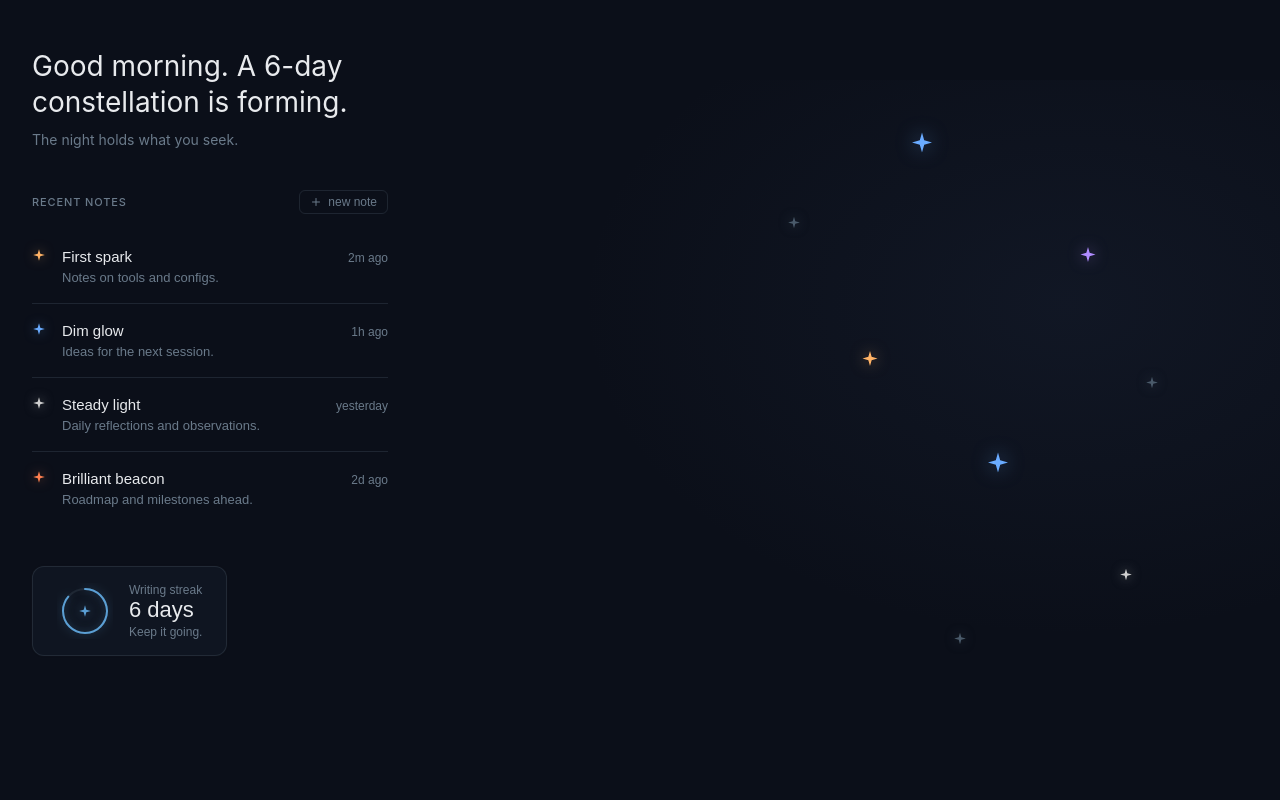
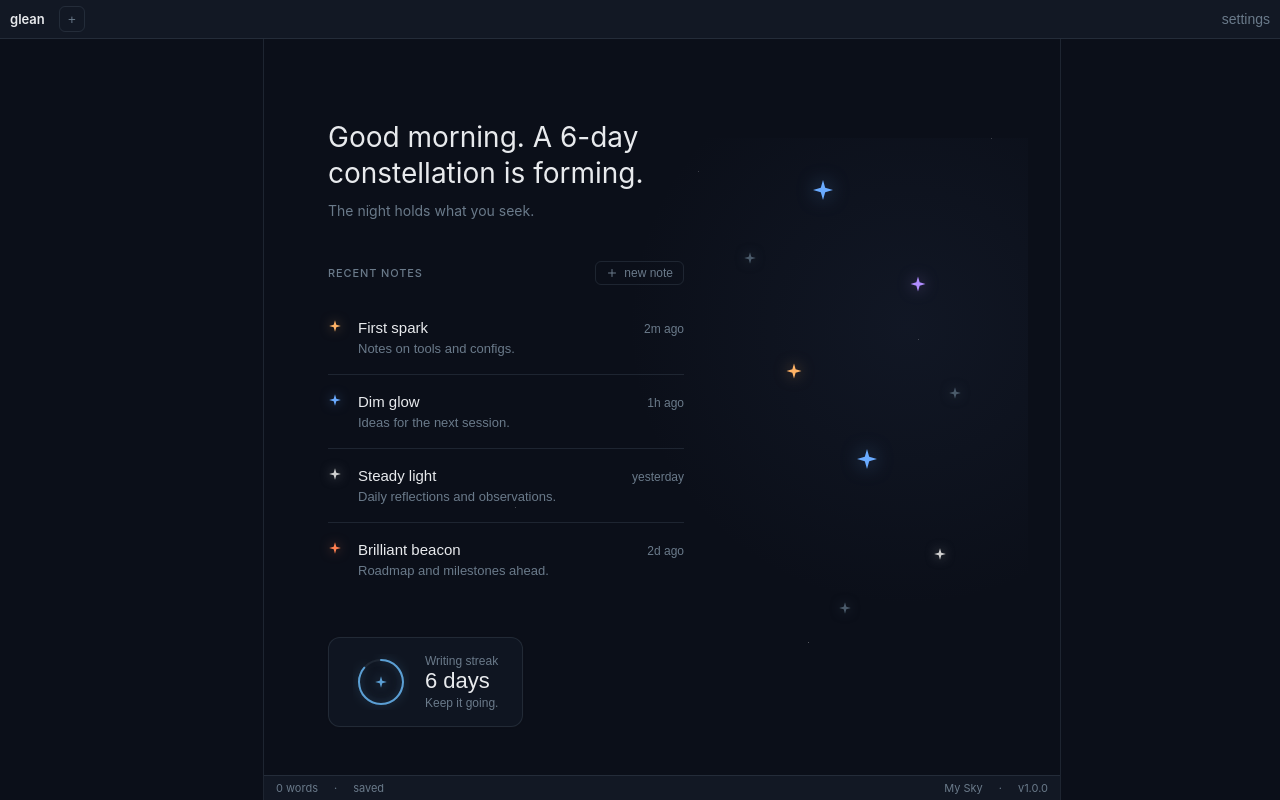
Before and after one commit to rokuroo171/glean, a React (Vite) app in the folder frontend/: page / in a window 1280 px wide. Built offline with nearby package versions, Linux system fonts and the light colour scheme.

Commit message:
feat(workspace): shell with tab bar, greeter, and read-only note pane

```diff
--- a/frontend/src/App.jsx
+++ b/frontend/src/App.jsx
@@ -1,20 +1,24 @@
-import { useState, useEffect, useCallback, useRef } from 'react'
-import { AnimatePresence } from 'motion/react'
-import Home from './components/Home'
-import Sky from './components/Sky'
+import { useState, useEffect, useCallback } from 'react'
+import Workspace from './components/Workspace'
+import NewNotePrompt from './components/NewNotePrompt'
 import StatsOverlay from './components/StatsOverlay'
 import { colors } from './lib/theme'
 
 const wails = window.go?.main
 
-async function getNotes() {
-  if (wails) return wails.App.GetNotes()
-  return [
+const MOCK_NOTES = [
   { id: '1', title: 'First spark', body: 'Notes on tools and configs.', created_at: new Date(Date.now() - 120000).toISOString(), last_visited: new Date(Date.now() - 120000).toISOString(), visit_count: 1, last_manual_water: null, world_x: 0, world_y: 0, positioned: true, stage: 'faintspeck', species: 'warm' },
   { id: '2', title: 'Dim glow', body: 'Ideas for the next session.', created_at: new Date(Date.now() - 3600000).toISOString(), last_visited: new Date(Date.now() - 3600000).toISOString(), visit_count: 3, last_manual_water: null, world_x: 18, world_y: 0, positioned: true, stage: 'dimstar', species: 'cool' },
   { id: '3', title: 'Steady light', body: 'Daily reflections and observations.', created_at: new Date(Date.now() - 86400000).toISOString(), last_visited: new Date(Date.now() - 86400000).toISOString(), visit_count: 7, last_manual_water: null, world_x: -18, world_y: 8, positioned: true, stage: 'steadystar', species: 'neutral' },
   { id: '4', title: 'Brilliant beacon', body: 'Roadmap and milestones ahead.', created_at: new Date(Date.now() - 172800000).toISOString(), last_visited: new Date(Date.now() - 172800000).toISOString(), visit_count: 25, last_manual_water: null, world_x: 36, world_y: 8, positioned: true, stage: 'brilliantstar', species: 'hot' },
 ]
+
+// Mock-created notes survive loadSky refetches.
+let mockCreated = []
+
+async function getNotes() {
+  if (wails) return wails.App.GetNotes()
+  return [...MOCK_NOTES, ...mockCreated]
 }
 
 async function getTrails() {
@@ -38,21 +42,25 @@ async function getStats() {
   }
 }
 
+async function getSkyName() {
+  if (wails) return wails.App.GetSkyName()
+  return 'My Sky'
+}
+
 export default function App() {
-  const [view, setView] = useState('home')
   const [notes, setNotes] = useState([])
   const [trails, setTrails] = useState([])
-  const [selectedNote, setSelectedNote] = useState(null)
   const [stats, setStats] = useState(null)
   const [showStats, setShowStats] = useState(false)
-  const [pendingNoteId, setPendingNoteId] = useState(null)
-  const [pendingNewNote, setPendingNewNote] = useState(false)
-  const stageUpRef = useRef(null)
-  const wishGlowRef = useRef(null)
+  const [noteBodies, setNoteBodies] = useState({})
+  const [skyName, setSkyName] = useState('My Sky')
+  const [showNewPrompt, setShowNewPrompt] = useState(false)
+  const [newNoteTitle, setNewNoteTitle] = useState('')
 
   useEffect(() => {
     loadSky()
     loadStats()
+    getSkyName().then(setSkyName)
   }, [])
 
   const loadSky = useCallback(async () => {
@@ -66,90 +74,56 @@ export default function App() {
     setStats(s)
   }, [])
 
-  const handleNoteClick = useCallback(async (noteId) => {
+  const handleOpenNote = useCallback(async (id) => {
     if (wails) {
-      const note = await wails.App.OpenNote(noteId)
-      setSelectedNote(note)
+      const note = await wails.App.OpenNote(id)
+      setNoteBodies(prev => ({ ...prev, [id]: note.body || '' }))
     } else {
-      const note = notes.find(n => n.id === noteId)
-      setSelectedNote(note)
+      const note = notes.find(n => n.id === id)
+      setNoteBodies(prev => ({ ...prev, [id]: note?.body || '' }))
     }
-  }, [notes])
+    loadSky()
+  }, [notes, loadSky])
 
-  const handleHomeNoteClick = useCallback(async (noteId) => {
-    setPendingNoteId(noteId)
-    setView('sky')
+  const handleCreate = useCallback(async (title, contextId) => {
+    let note
+    if (wails) {
+      note = await wails.App.CreateNote(title, contextId || '')
+    } else {
+      note = {
+        id: String(Date.now()),
+        title: title || 'Untitled',
+        body: '',
+        created_at: new Date().toISOString(),
+        last_visited: new Date().toISOString(),
+        visit_count: 0,
+        last_manual_water: null,
+        world_x: 0,
+        world_y: 0,
+        positioned: true,
+        stage: 'faintspeck',
+        species: 'warm',
+      }
+      mockCreated = [...mockCreated, note]
+    }
+    await handleOpenNote(note.id)
+    return note
+  }, [handleOpenNote])
+
+  const handleNewNote = useCallback(() => {
+    setNewNoteTitle('')
+    setShowNewPrompt(true)
   }, [])
 
-  const handleEnterSky = useCallback(() => {
-    setPendingNoteId(null)
-    setSelectedNote(null)
-    setView('sky')
-  }, [])
-
-  const handleNewNoteFromHome = useCallback(() => {
-    setPendingNoteId(null)
-    setSelectedNote(null)
-    setView('sky')
-    // Signal Sky to show new note prompt on entry
-    setPendingNewNote(true)
-  }, [])
-
-  const handleReturnHome = useCallback(() => {
-    setSelectedNote(null)
-    setShowStats(false)
-    setView('home')
-    loadSky()
-  }, [loadSky])
+  const handleCreateSubmit = useCallback(async () => {
+    await handleCreate(newNoteTitle)
+    setShowNewPrompt(false)
+  }, [handleCreate, newNoteTitle])
 
   const handleOpenStats = useCallback(async () => {
     await loadStats()
     setShowStats(true)
   }, [loadStats])
-
-  const handleSave = useCallback(async (id, title, body) => {
-    if (wails) await wails.App.SaveNote(id, title, body)
-    setSelectedNote(prev => prev ? { ...prev, title, body } : null)
-    loadSky()
-  }, [loadSky])
-
-  const handleWish = useCallback(async (id) => {
-    if (!wails) return false
-    // Capture old stage before wish (item 13, stage-up flourish)
-    const oldNote = notes.find(n => n.id === id)
-    const oldStage = oldNote?.stage
-    let ok = false
-    try { ok = await wails.App.WaterNote(id) } catch { return false }
-    if (!ok) return false // daily limit already used
-    // Re-fetch the updated note to reflect new visit count / stage
-    const note = await wails.App.OpenNote(id)
-    setSelectedNote(note)
-    // Trigger wish glow on every successful wish (item 2)
-    wishGlowRef.current?.(id)
-    // Trigger stage-up flourish if stage actually changed (item 13)
-    if (oldStage && note.stage && oldStage !== note.stage) {
-      stageUpRef.current?.(id)
-    }
-    loadSky()
-    return true
-  }, [notes, loadSky])
-
-  const handleDelete = useCallback(async (id) => {
-    if (wails) await wails.App.DeleteNote(id)
-    setSelectedNote(null)
-    loadSky()
-  }, [loadSky])
-
-  const handleCreate = useCallback(async (title, contextId) => {
-    if (wails) {
-      const note = await wails.App.CreateNote(title, contextId || '')
-      setSelectedNote(note)
-      loadSky()
-      return note
-    }
-    loadSky()
-    return null
-  }, [loadSky])
 
   const handleCloseStats = useCallback(() => {
     setShowStats(false)
@@ -157,43 +131,28 @@ export default function App() {
 
   return (
     <div style={{ width: '100vw', height: '100vh', background: colors.bg, position: 'relative', overflow: 'hidden' }}>
-      <AnimatePresence mode="wait">
-        {view === 'home' && (
-          <Home
-            key="home"
+      <Workspace
         notes={notes}
+        trails={trails}
         stats={stats}
-            onNoteClick={handleHomeNoteClick}
-            onEnterSky={handleEnterSky}
+        skyName={skyName}
+        version="v1.0.0"
+        onOpenNote={handleOpenNote}
+        onNewNote={handleNewNote}
         onOpenStats={handleOpenStats}
-            onNewNote={handleNewNoteFromHome}
+        fetchWorkspaceState={async () => (wails ? wails.App.GetWorkspaceState() : { open_ids: [], active_id: '' })}
+        saveWorkspaceState={async (st) => { if (wails) await wails.App.SaveWorkspaceState(st) }}
+        noteBodies={noteBodies}
+      />
+
+      {showNewPrompt && (
+        <NewNotePrompt
+          title={newNoteTitle}
+          onTitleChange={setNewNoteTitle}
+          onSubmit={handleCreateSubmit}
+          onCancel={() => setShowNewPrompt(false)}
         />
       )}
-        {view === 'sky' && (
-          <Sky
-            key="sky"
-            notes={notes}
-            trails={trails}
-            onNoteClick={handleNoteClick}
-            selectedNote={selectedNote}
-            onCloseNote={() => setSelectedNote(null)}
-            onSave={handleSave}
-            onWish={handleWish}
-            onDelete={handleDelete}
-            onCreate={handleCreate}
-            showStats={false}
-            stats={stats}
-            onCloseStats={handleCloseStats}
-            onReturnHome={handleReturnHome}
-            pendingNoteId={pendingNoteId}
-            onPendingNoteHandled={() => setPendingNoteId(null)}
-            pendingNewNote={pendingNewNote}
-            onPendingNewNoteHandled={() => setPendingNewNote(false)}
-            onStageUp={stageUpRef}
-            onWishGlow={wishGlowRef}
-          />
-        )}
-      </AnimatePresence>
 
       {showStats && (
         <StatsOverlay stats={stats} onClose={handleCloseStats} />
--- a/frontend/src/components/Home.jsx
+++ b/frontend/src/components/Home.jsx
@@ -18,18 +18,12 @@ const DECOR_STARS = [
   { x: '75%', y: '80%', size: 12, color: colors.textDim },
 ]
 
-function HomeBackground({ onEnterSky }) {
+function HomeBackground() {
   return (
-    <button
-      type="button"
-      onClick={onEnterSky}
-      aria-label="Enter the sky"
+    <div
       style={{
         position: 'absolute',
         inset: 0,
-        border: 'none',
-        padding: 0,
-        cursor: 'pointer',
         background: colors.bg,
         zIndex: 0,
       }}
@@ -76,7 +70,7 @@ function HomeBackground({ onEnterSky }) {
           <StarIcon color={star.color} size={star.size > 20 ? 'lg' : star.size > 14 ? 'md' : 'sm'} />
         </div>
       ))}
-    </button>
+    </div>
   )
 }
 
@@ -110,7 +104,7 @@ function StreakRing({ streak }) {
   )
 }
 
-export default function Home({ notes, stats, onNoteClick, onEnterSky, onOpenStats, onNewNote }) {
+export default function Home({ notes, stats, onNoteClick, onOpenStats, onNewNote }) {
   const safeMotion = useSafeMotion(12)
   const reducedMotion = useReducedMotion()
   const tapScale = reducedMotion ? 1 : motionTokens.scale.press
@@ -136,7 +130,7 @@ export default function Home({ notes, stats, onNoteClick, onEnterSky, onOpenStat
       transition={{ duration: 0.35, ease: [0.22, 1, 0.36, 1] }}
       style={{ position: 'relative', width: '100%', height: '100%', overflow: 'hidden' }}
     >
-      <HomeBackground onEnterSky={onEnterSky} />
+      <HomeBackground />
 
       <div
         style={{
--- /dev/null
+++ b/frontend/src/components/StatusBar.jsx
@@ -0,0 +1,16 @@
+import { colors, space } from '../lib/theme'
+
+export default function StatusBar({ words, saveState, skyName, version }) {
+  return (
+    <div style={{ display: 'flex', alignItems: 'center', gap: space[2], padding: '5px 12px',
+      borderTop: `1px solid ${colors.border}`, background: colors.bgElevated,
+      fontSize: 11, color: colors.textMuted, flexShrink: 0 }}>
+      <span>{words} words</span>
+      <span>·</span>
+      <span>{saveState}</span>
+      <span style={{ marginLeft: 'auto' }}>{skyName}</span>
+      <span>·</span>
+      <span>{version}</span>
+    </div>
+  )
+}
--- /dev/null
+++ b/frontend/src/components/TabBar.jsx
@@ -0,0 +1,37 @@
+import { colors } from '../lib/theme'
+import StarIcon from './StarIcon'
+
+export default function TabBar({ tabs, activeId, onSelect, onClose, onNew, onSettings }) {
+  return (
+    <div style={{ display: 'flex', alignItems: 'center', gap: 6, padding: '6px 10px',
+      borderBottom: `1px solid ${colors.border}`, background: colors.bgElevated,
+      overflowX: 'auto', flexShrink: 0 }}>
+      <span style={{ color: colors.text, fontSize: 13, fontWeight: 600, marginRight: 8 }}>glean</span>
+      {tabs.map(t => {
+        const active = t.id === activeId
+        return (
+          <div key={t.id} onClick={() => onSelect(t.id)}
+            style={{ display: 'flex', alignItems: 'center', gap: 6, padding: '5px 10px',
+              borderRadius: 6, cursor: 'pointer', whiteSpace: 'nowrap', flexShrink: 0,
+              background: active ? colors.bg : 'transparent',
+              border: `1px solid ${active ? colors.borderStrong : 'transparent'}` }}>
+            <StarIcon species={t.species} size="sm" />
+            <span style={{ color: colors.text, fontSize: 12, maxWidth: 160, overflow: 'hidden',
+              textOverflow: 'ellipsis' }}>{t.title}</span>
+            {t.dirty && <span style={{ width: 6, height: 6, borderRadius: 3, background: colors.accentWarm }} />}
+            <span role="button" aria-label={`close ${t.title}`}
+              onClick={(e) => { e.stopPropagation(); onClose(t.id) }}
+              style={{ color: colors.textMuted, fontSize: 11, padding: '0 2px', cursor: 'pointer' }}>x</span>
+          </div>
+        )
+      })}
+      <button type="button" onClick={onNew} aria-label="new star"
+        style={{ flexShrink: 0, background: 'none', border: `1px solid ${colors.border}`,
+          color: colors.textMuted, borderRadius: 6, width: 26, height: 26, cursor: 'pointer' }}>+</button>
+      <div style={{ flex: 1 }} />
+      <button type="button" onClick={onSettings} aria-label="settings"
+        style={{ flexShrink: 0, background: 'none', border: 'none', color: colors.textMuted,
+          fontSize: 14, cursor: 'pointer' }}>settings</button>
+    </div>
+  )
+}
--- /dev/null
+++ b/frontend/src/components/Workspace.jsx
@@ -0,0 +1,87 @@
+import { useEffect, useMemo, useState } from 'react'
+import { colors, space } from '../lib/theme'
+import TabBar from './TabBar'
+import StatusBar from './StatusBar'
+import Home from './Home'
+import { renderMarkdown } from '../lib/markdown'
+
+export default function Workspace({
+  notes, trails, stats, skyName, version,
+  onOpenNote, onNewNote, onOpenStats,
+  fetchWorkspaceState, saveWorkspaceState,
+  noteBodies, // map id -> body, filled by App via OpenNote
+}) {
+  const [openIds, setOpenIds] = useState([])
+  const [activeId, setActiveId] = useState(null)
+
+  // Restore tabs once at mount.
+  useEffect(() => {
+    (async () => {
+      const st = await fetchWorkspaceState()
+      if (st && st.open_ids && st.open_ids.length > 0) {
+        setOpenIds(st.open_ids)
+        setActiveId(st.active_id || st.open_ids[0])
+      }
+    })()
+  }, []) // eslint-disable-line react-hooks/exhaustive-deps
+
+  const persist = (ids, active) => saveWorkspaceState({ open_ids: ids, active_id: active })
+
+  const tabs = useMemo(() => openIds
+    .map(id => notes.find(n => n.id === id))
+    .filter(Boolean)
+    .map(n => ({ id: n.id, title: n.title, species: n.species, dirty: false })), [openIds, notes])
+
+  function openNote(id) {
+    if (openIds.includes(id)) {
+      setActiveId(id)
+      persist(openIds, id)
+      return
+    }
+    const next = [...openIds, id]
+    setOpenIds(next)
+    setActiveId(id)
+    persist(next, id)
+    onOpenNote(id)
+  }
+
+  function closeTab(id) {
+    const next = openIds.filter(x => x !== id)
+    setOpenIds(next)
+    const active = activeId === id ? (next[next.length - 1] || null) : activeId
+    setActiveId(active)
+    persist(next, active)
+  }
+
+  const activeNote = notes.find(n => n.id === activeId) || null
+  const body = activeNote ? (noteBodies[activeNote.id] || '') : ''
+
+  return (
+    <div style={{ width: '100vw', height: '100vh', background: colors.bg,
+      display: 'flex', flexDirection: 'column', overflow: 'hidden' }}>
+      <TabBar tabs={tabs} activeId={activeId}
+        onSelect={openNote} onClose={closeTab} onNew={onNewNote} onSettings={() => {}} />
+      <div style={{ flex: 1, display: 'flex', minHeight: 0 }}>
+        {/* Left panel: SkyPanel lands in Task 5. Placeholder keeps layout. */}
+        <div style={{ width: 264, borderRight: `1px solid ${colors.border}` }} />
+        <div style={{ flex: 1, minWidth: 0, display: 'flex', flexDirection: 'column' }}>
+          <div style={{ flex: 1, overflow: 'auto', padding: space[4] }}>
+            {!activeNote ? (
+              <Home notes={notes} stats={stats} onNoteClick={openNote}
+                onOpenStats={onOpenStats} onNewNote={onNewNote} />
+            ) : (
+              <div>
+                <h2 style={{ color: colors.text, fontSize: 20, margin: '0 0 12px' }}>{activeNote.title}</h2>
+                <div style={{ color: colors.text, lineHeight: 1.6 }}>{renderMarkdown(body)}</div>
+              </div>
+            )}
+          </div>
+          <StatusBar words={body.trim() ? body.trim().split(/\s+/).length : 0}
+            saveState="saved" skyName={skyName} version={version} />
+        </div>
+        {/* Right panel: DetailsPanel lands in Task 6. */}
+        <div style={{ width: 220, borderLeft: `1px solid ${colors.border}` }} />
+      </div>
+    </div>
+  )
+}
```
Also changed, not shown: 1 other file (tests, documents, lock files or other folders). Lines whose indentation alone changed are shown as unchanged.
